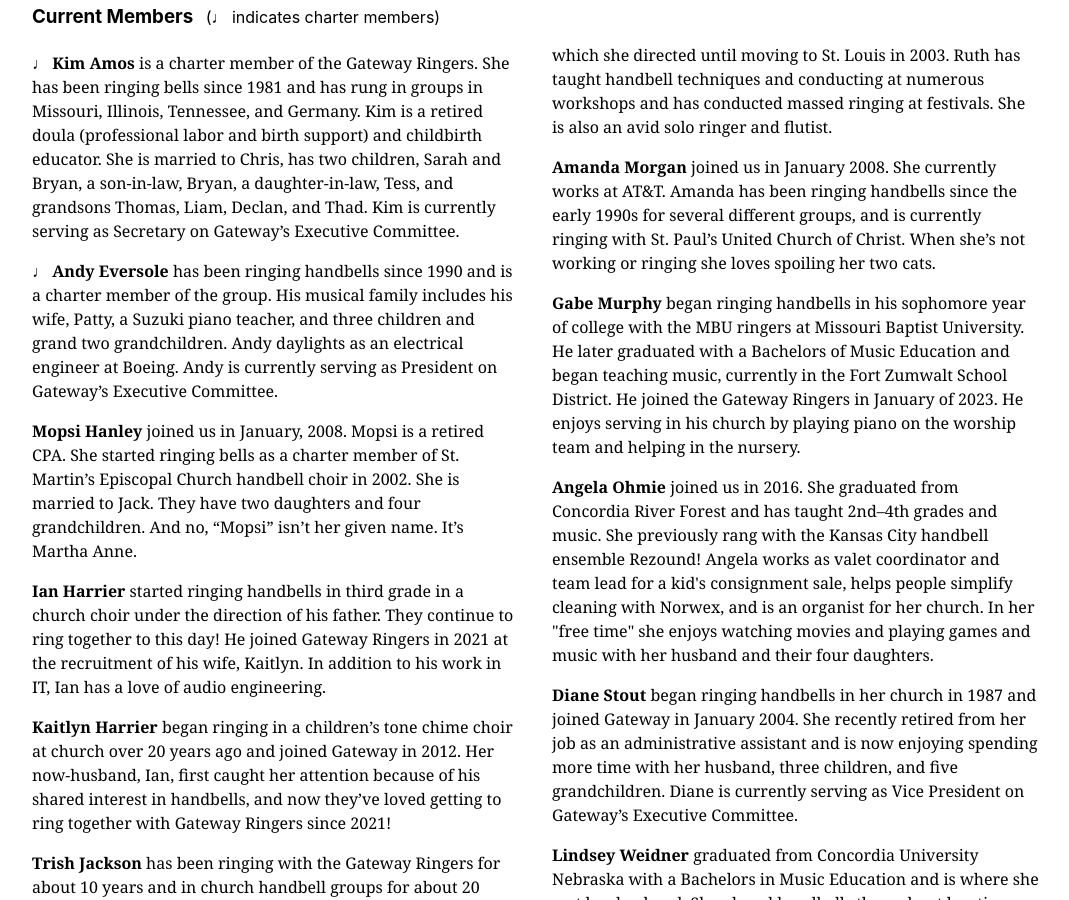
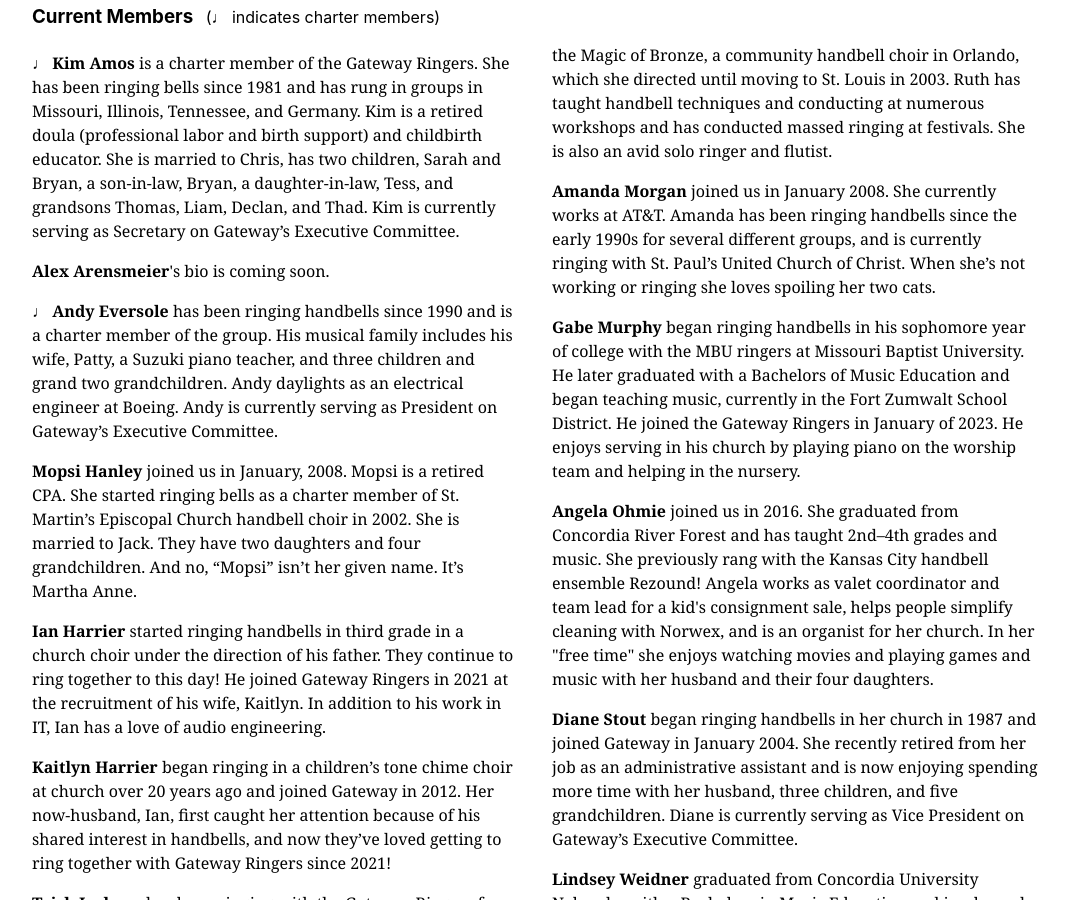
Before and after one commit to GatewayRingers/GatewayRingers.github.io, a Jekyll site: the page built from musicians.html, in a window 1280 px wide and 900 px high, scrolled down 1016 px. Shown: the whole window, without its empty margins (104-1173 px from the left). Built offline with Jekyll 4.4.1, drawn with Linux system fonts in a browser that asks for light colours; nearby versions of some CDN libraries.

Commit message:
Update musicians.html

```diff
--- a/musicians.html
+++ b/musicians.html
@@ -45,7 +45,8 @@ title: Gateway Musicians
     Kim is a retired doula (professional labor and birth support) and childbirth educator. She is married to Chris, has two children, Sarah and Bryan,
     a son-in-law, Bryan, a daughter-in-law, Tess, and grandsons Thomas, Liam, Declan, and Thad. Kim is currently serving as Secretary on Gateway’s Executive Committee.
     </li>
-
+  <li class="pv2" id="Alex"><strong>Alex Arensmeier</strong>'s bio is coming soon.
+    </li>
   <li class="pv2" id="Andy"><strong>♩ Andy Eversole</strong>
     has been ringing handbells since 1990 and is a charter member of the group. His musical family includes his wife, Patty, a Suzuki piano teacher,
     and three children and grand two grandchildren. Andy daylights as an electrical engineer at Boeing. Andy is currently serving as President on Gateway’s Executive Committee.
```
